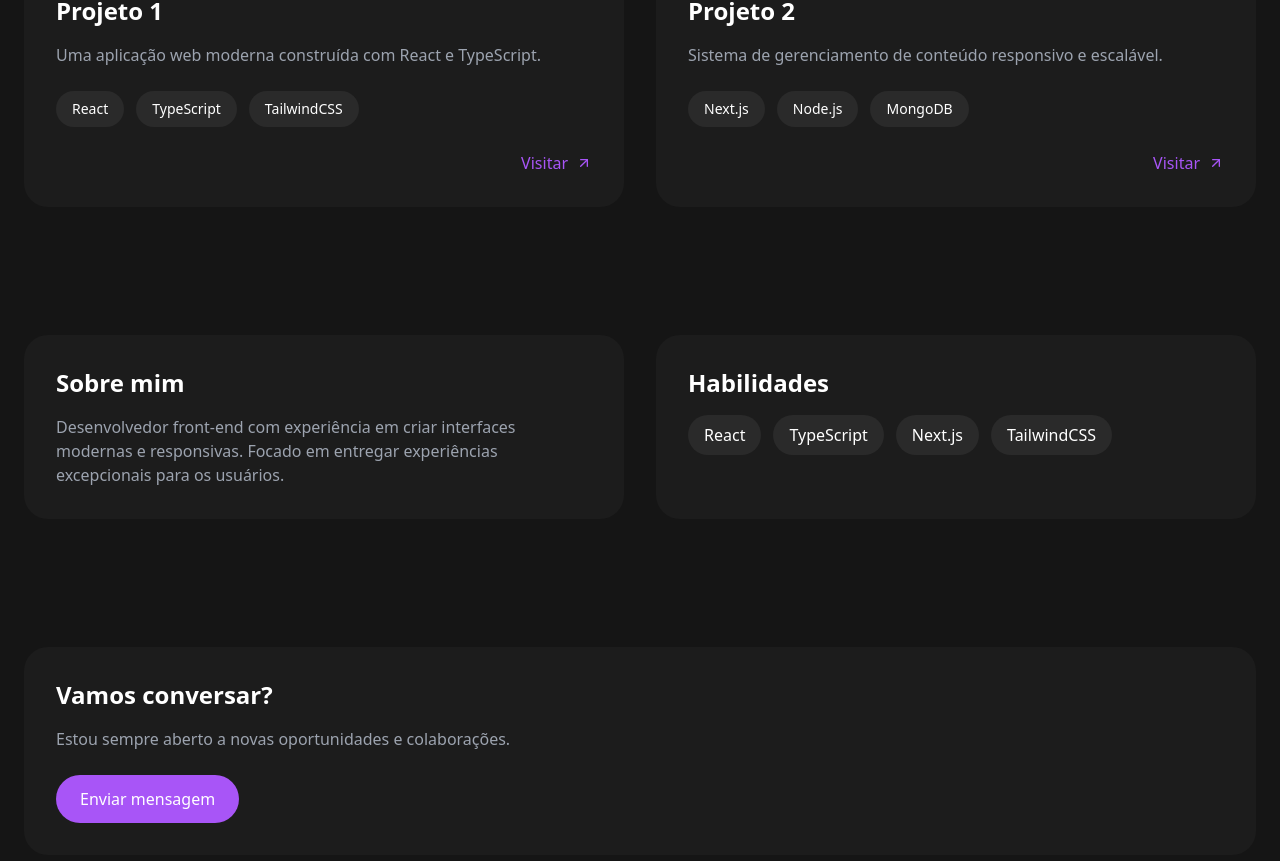
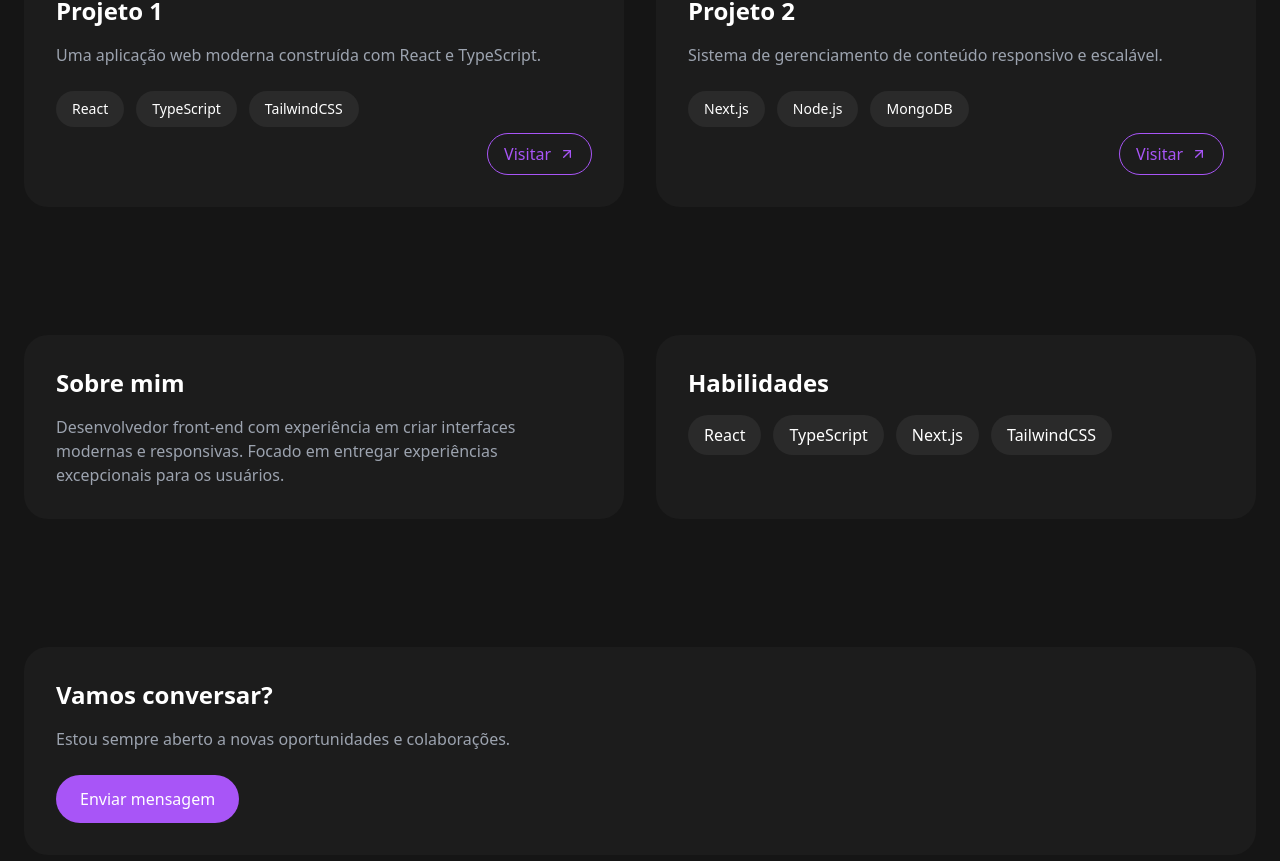
Before and after one commit to iElonMuski/rhuan-clone-remix-image-78, a React (Vite) app: page / in a window 1280 px wide. Shown: the part 793-1654 px from the top of the page. Built offline with nearby package versions, Linux system fonts and the light colour scheme.

Commit message:
Add purple border to elements

```diff
--- a/src/pages/Index.tsx
+++ b/src/pages/Index.tsx
@@ -1,3 +1,4 @@
+
 import React from 'react';
 import { motion } from 'framer-motion';
 import { ArrowUpRight } from 'lucide-react';
@@ -16,7 +17,7 @@ const ProjectCard = ({ title, description, tags }: { title: string; description:
         <span key={index} className="bg-[#2A2A2A] px-4 py-2 rounded-full text-sm">{tag}</span>
       ))}
     </div>
-    <button className="absolute bottom-8 right-8 flex items-center gap-2 text-purple-500 hover:text-purple-400 transition-colors">
+    <button className="absolute bottom-8 right-8 flex items-center gap-2 text-purple-500 hover:text-purple-400 transition-colors border border-purple-500 hover:border-purple-400 px-4 py-2 rounded-full">
       Visitar
       <ArrowUpRight className="w-4 h-4" />
     </button>
```
